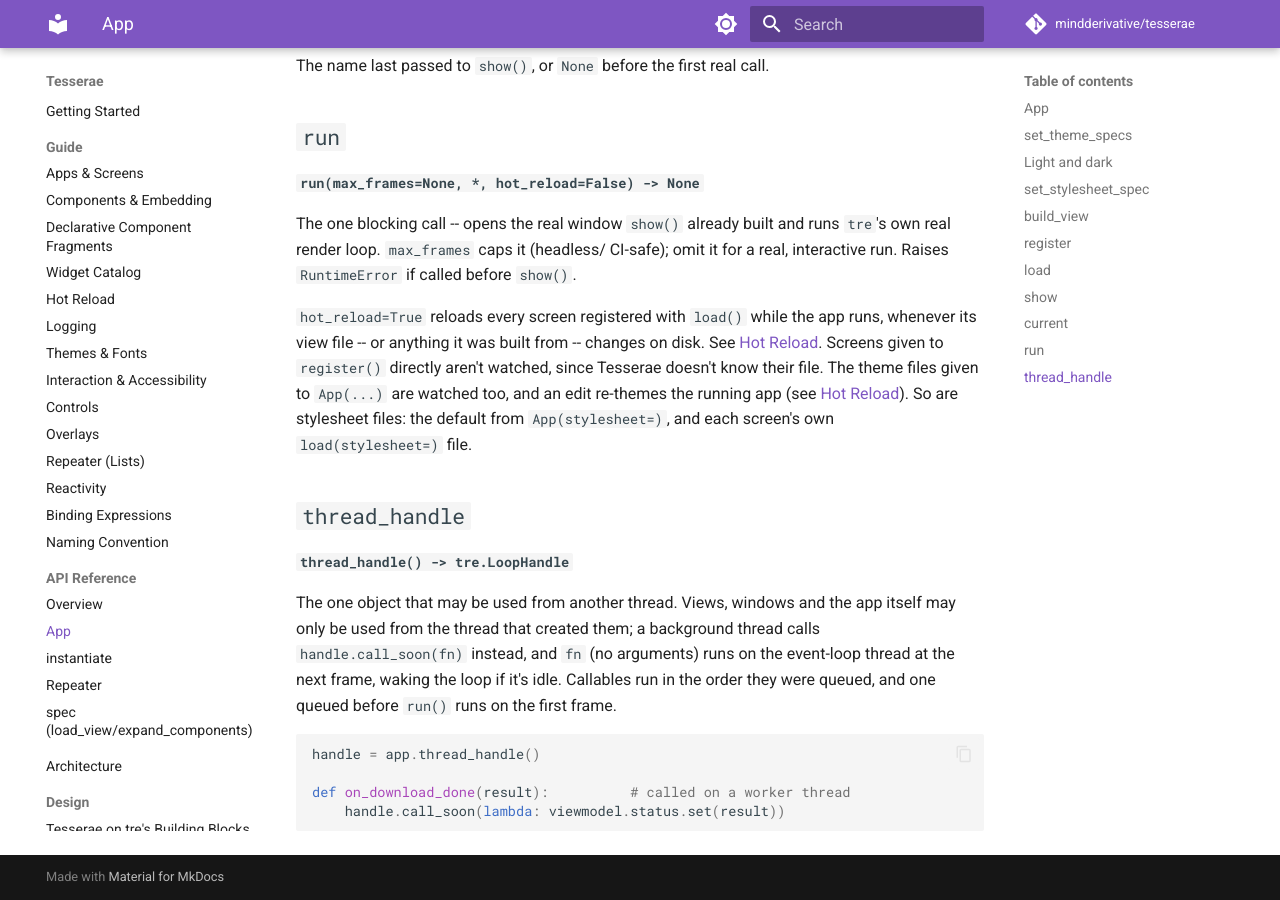
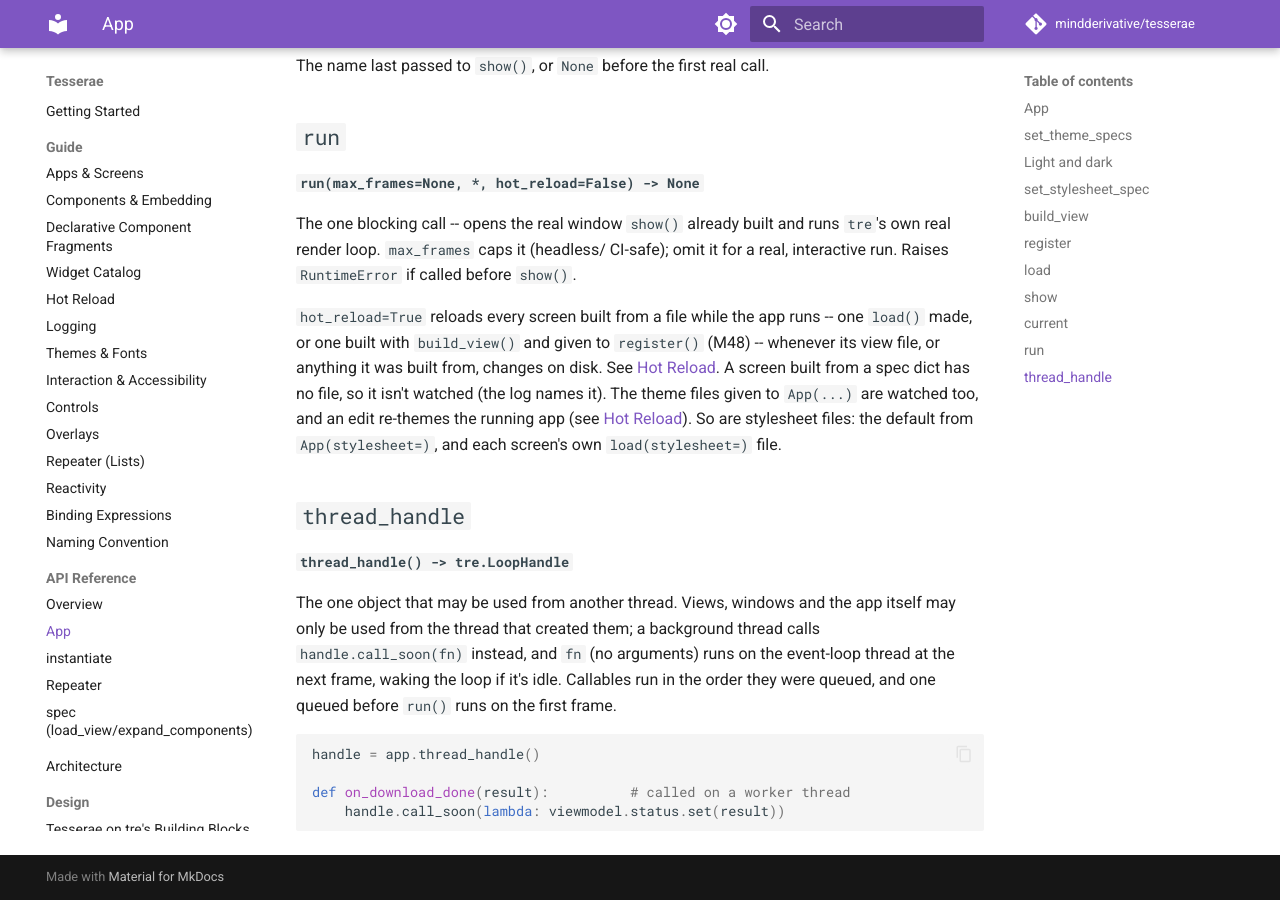
Before and after one commit to mindderivative/tesserae, an MkDocs documentation site: the page built from docs/api/app.md, in a window 1280 px wide and 900 px high, scrolled down 2470 px. Built offline with MkDocs 1.6.1 and Material for MkDocs 9.7.7, drawn with Linux system fonts in a browser that asks for light colours; comment, search, counter and statistics services are not loaded.

Commit message:
M48 Phase 2: hot reload watches register()ed screens too
App._start_watchers takes each screen's file from its view (view.path),
so a screen built with build_view() and given to register() reloads in
place like a load()ed one, its ViewModel and bindings kept. A screen
built from a spec is named in the log instead. The live App.run test
now runs for both. A probe found components added with
tesserae.instantiate aren't watched; that's a new known gap. 1321
passed.

Co-Authored-By: Claude Opus 5.5 <noreply@anthropic.com>

```diff
--- a/docs/api/app.md
+++ b/docs/api/app.md
@@ -118,11 +118,12 @@ and runs `tre`'s own real render loop. `max_frames` caps it (headless/
 CI-safe); omit it for a real, interactive run. Raises `RuntimeError`
 if called before `show()`.
 
-`hot_reload=True` reloads every screen registered with `load()` while
-the app runs, whenever its view file -- or anything it was built from --
-changes on disk. See [Hot Reload](../guide/hot-reload.md). Screens given
-to `register()` directly aren't watched, since Tesserae doesn't know
-their file. The theme files given to `App(...)` are watched too, and an
+`hot_reload=True` reloads every screen built from a file while the app
+runs -- one `load()` made, or one built with `build_view()` and given to
+`register()` (M48) -- whenever its view file, or anything it was built
+from, changes on disk. See [Hot Reload](../guide/hot-reload.md). A
+screen built from a spec dict has no file, so it isn't watched (the log
+names it). The theme files given to `App(...)` are watched too, and an
 edit re-themes the running app (see
 [Hot Reload](../guide/hot-reload.md#theme-and-stylesheet-files)). So are
 stylesheet files: the default from `App(stylesheet=)`, and each screen's
```
Also changed, not shown: ARCHITECTURE.md (+7 -0 lines), BUILD_TRACKER.md (+7 -6 lines), LOG.md (+13 -0 lines), PLAN.md (+3 -1 lines), docs/guide/hot-reload.md (+11 -2 lines), 3 other files.
